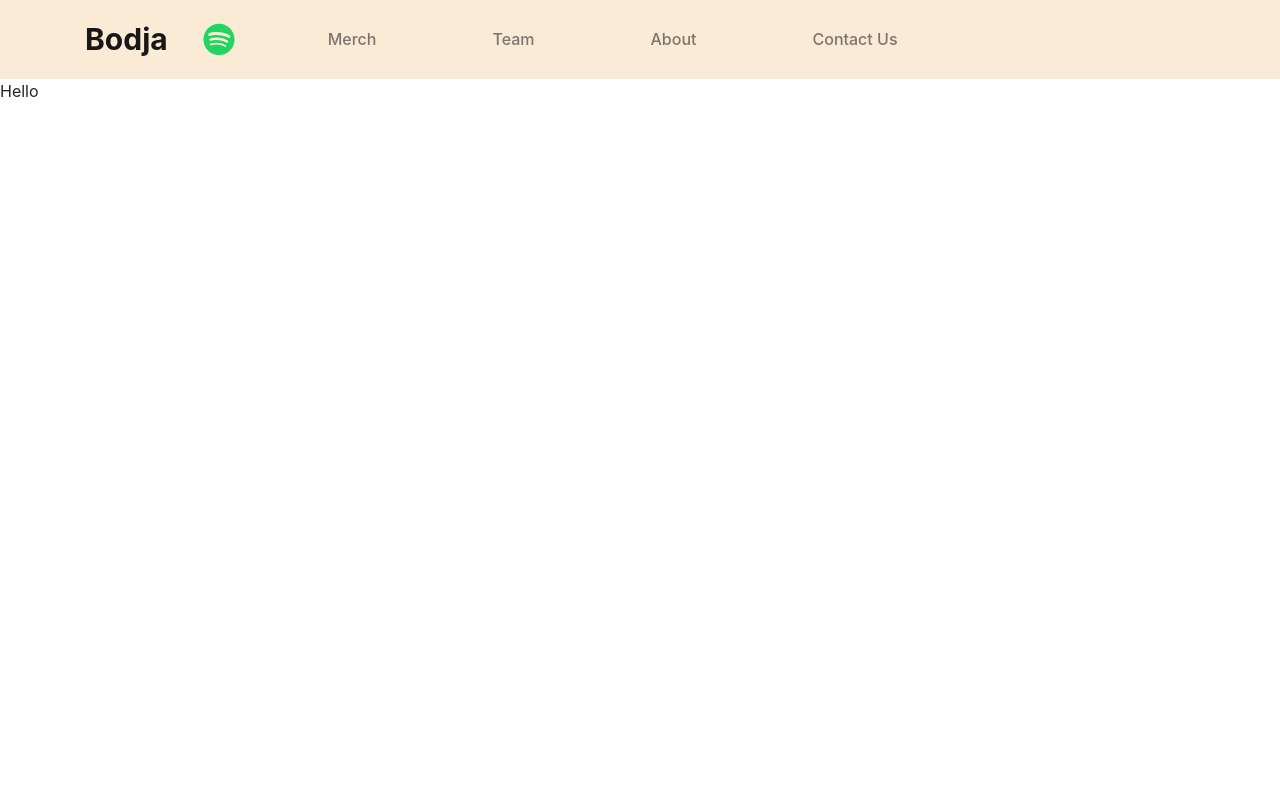
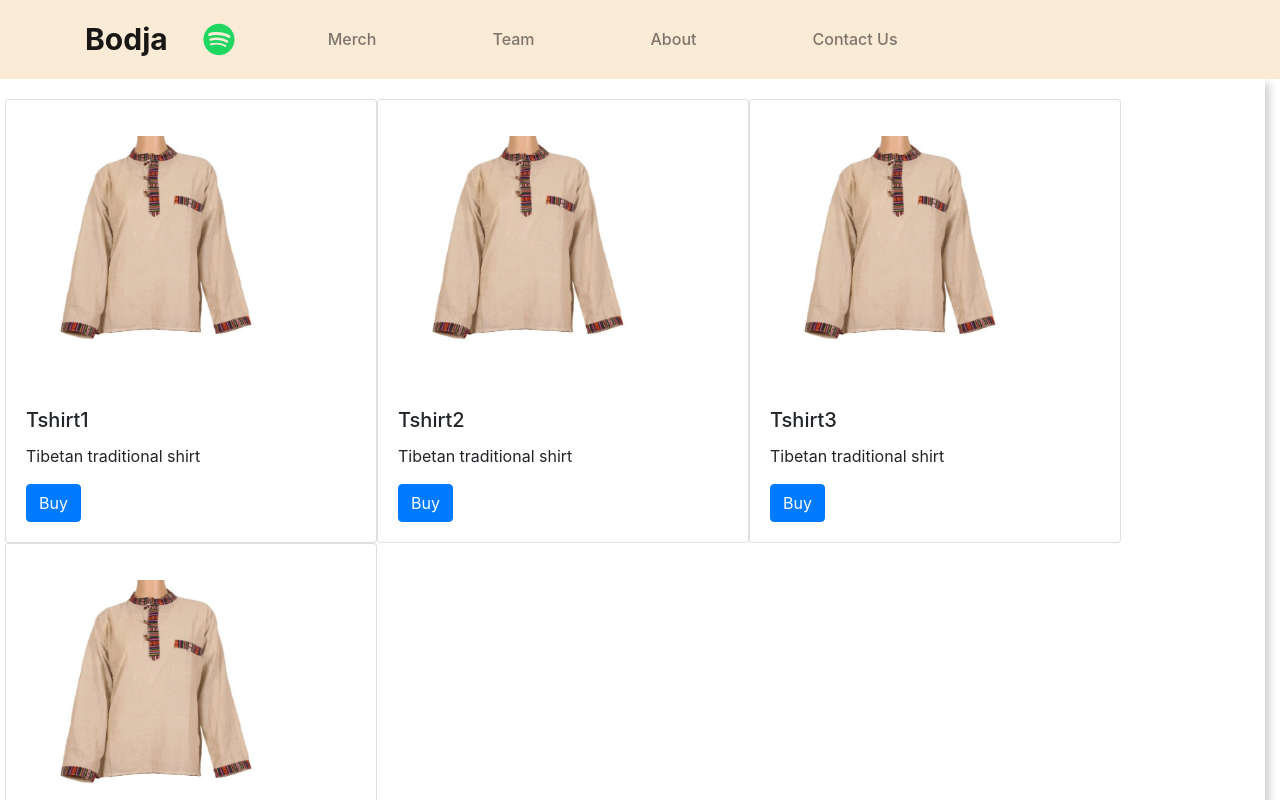
Before and after one commit to shedup/bodja, a React (Vite) app: page / in a window 1280 px wide. Shown: the top 800 px of the page. Built offline with nearby package versions, Linux system fonts and the light colour scheme.

Commit message:
home page with dummy data merch

```diff
--- a/src/App.jsx
+++ b/src/App.jsx
@@ -1,10 +1,11 @@
 import CustomNavbar from "./components/CustomNavbar";
+import Home from "./components/Home";
 
 function App() {
   return (
     <>
       <CustomNavbar />
-      <div className="backGround">Hello</div>
+      <Home />
     </>
   );
 }
--- /dev/null
+++ b/src/components/CustomNavbar.css
@@ -0,0 +1,21 @@
+.navbarStyle {
+  background-color: antiquewhite;
+  width: 100%;
+}
+.bodjaTitle {
+  font-size: 30px;
+  font-weight: 700;
+}
+
+.litems {
+  margin: 0 50px;
+  font-weight: 500;
+  vertical-align: middle;
+}
+
+.spotify {
+  margin: 0 0;
+  color: red;
+  position: relative;
+  padding-left: 0;
+}
--- a/src/components/CustomNavbar.jsx
+++ b/src/components/CustomNavbar.jsx
@@ -3,8 +3,9 @@ import spotify from "../assets/spotifyLogo.svg";
 import Container from "react-bootstrap/Container";
 import Nav from "react-bootstrap/Nav";
 import Navbar from "react-bootstrap/Navbar";
+import "./CustomNavbar.css";
 
-const CustomNavbar = () => {
+function CustomNavbar() {
   return (
     <>
       <Navbar className="navbarStyle" expand="lg">
@@ -36,6 +37,6 @@ const CustomNavbar = () => {
       </Navbar>
     </>
   );
-};
+}
 
 export default CustomNavbar;
--- /dev/null
+++ b/src/components/Home.css
@@ -0,0 +1,6 @@
+.background {
+  background-color: white;
+  width: 100%;
+  padding: 20px;
+  box-shadow: 4px 4px 8px rgba(0, 0, 0, 0.2); /* Box shadow properties */
+}
--- /dev/null
+++ b/src/components/Home.jsx
@@ -0,0 +1,21 @@
+import "./Home.css";
+import Item from "./Item.jsx";
+
+function Home() {
+  let items = [
+    { name: "Tshirt1", description: "Tibetan traditional shirt" },
+    { name: "Tshirt2", description: "Tibetan traditional shirt" },
+    { name: "Tshirt3", description: "Tibetan traditional shirt" },
+    { name: "Tshirt4", description: "Tibetan traditional shirt" },
+  ];
+
+  return (
+    <>
+      <div className="background row">
+        <Item items={items} />
+      </div>
+    </>
+  );
+}
+
+export default Home;
--- /dev/null
+++ b/src/components/Item.css
@@ -0,0 +1,3 @@
+.card {
+  width: 30%;
+}
--- /dev/null
+++ b/src/components/Item.jsx
@@ -0,0 +1,30 @@
+import "./Item.css";
+import tshirt from "../assets/tibetanTshirt.jpg";
+import { isAccordionItemSelected } from "react-bootstrap/esm/AccordionContext";
+
+function Item(props) {
+  return (
+    <>
+      {props.items.length == 0 && <p>No items sorry.</p>}
+      {props.items.map((key, index) => (
+        <div className="card" key={props.items[index].name}>
+          <img
+            src={tshirt}
+            className="card-img-top"
+            alt="Placeholder"
+            style={{ width: "18rem" }}
+          />
+          <div className="card-body">
+            <h5 className="card-title">{props.items[index].name}</h5>
+            <p className="card-text">{props.items[index].description}</p>
+            <a href="#" className="btn btn-primary">
+              Buy
+            </a>
+          </div>
+        </div>
+      ))}
+    </>
+  );
+}
+
+export default Item;
--- a/src/index.css
+++ b/src/index.css
@@ -72,36 +72,3 @@ html {
   background-color: lightgray;
   font-family: sans-serif;
 }
-
-.navbarStyle {
-  background-color: antiquewhite;
-  float: left;
-  width: 100%;
-}
-
-.bodjaTitle {
-  font-size: 30px;
-  font-weight: 700;
-}
-
-.litems {
-  margin: 0 50px;
-  font-weight: 500;
-  vertical-align: middle;
-}
-
-.spotify {
-  margin: 0 0;
-  color: red;
-  position: relative;
-  padding-left: 0;
-}
-
-.mainBody {
-  background-color: red;
-}
-
-.backGround {
-  width: 200px;
-  height: 1000px;
-}
```
Also changed, not shown: src/assets/tibetanTshirt.jpg (added), 1 other file (tests, documents, lock files or other folders).
